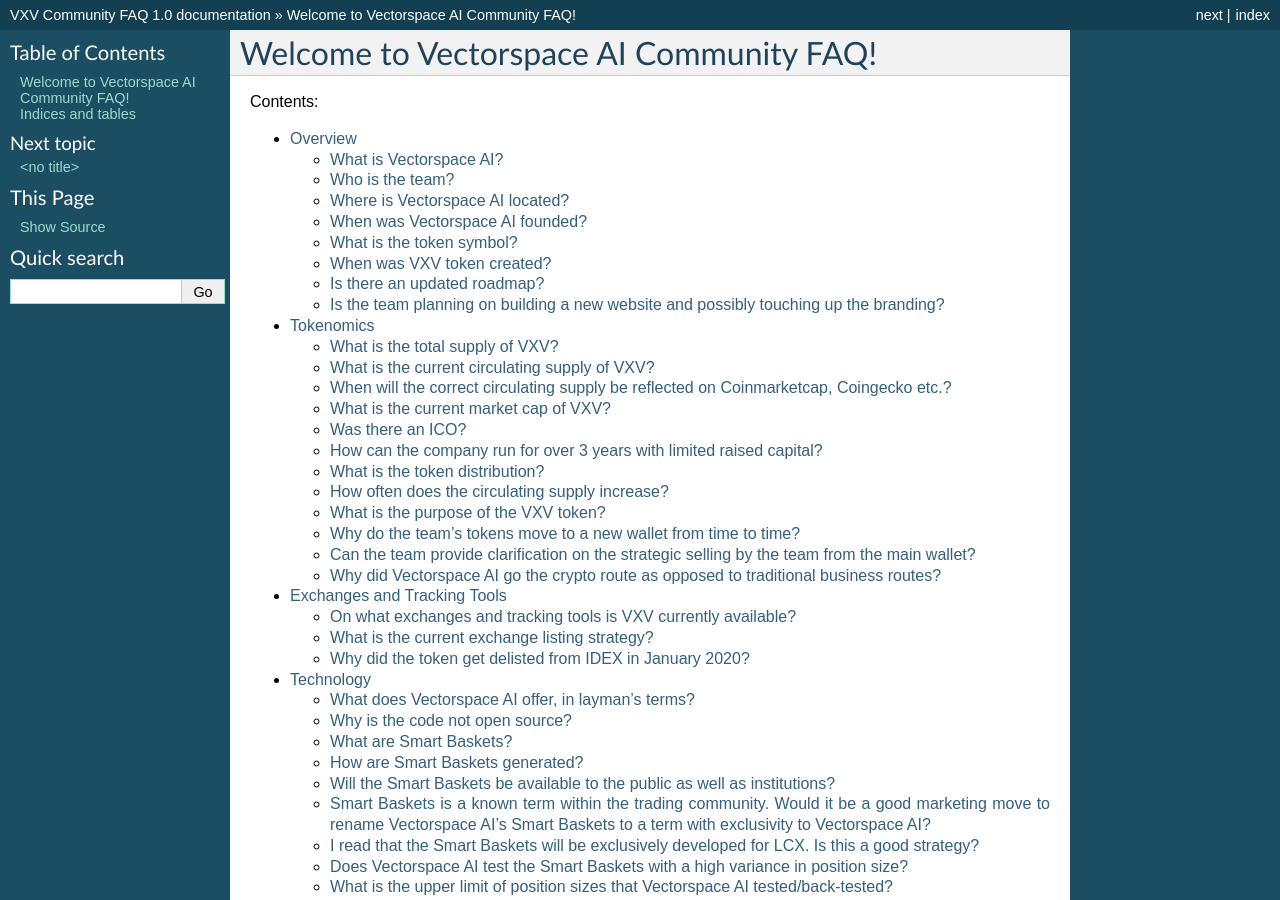
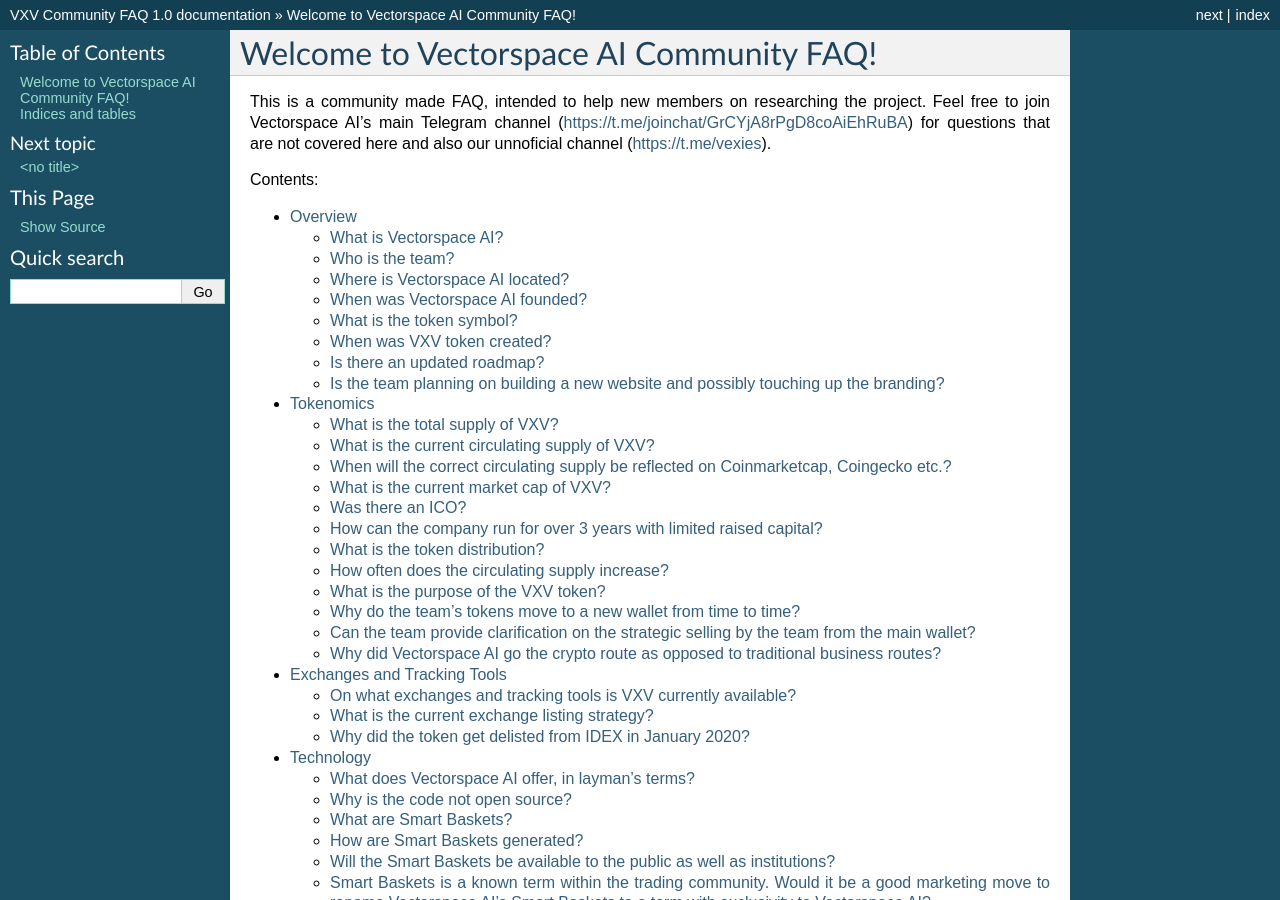
Before and after one commit to vxvfaq/vxvfaq, a Sphinx documentation site: the page built from docs/index.rst, in a window 1280 px wide and 900 px high. Built offline with Sphinx 7.4.7, drawn with Linux system fonts in a browser that asks for light colours.

Commit message:
Update index.rst

```diff
--- a/docs/index.rst
+++ b/docs/index.rst
@@ -5,6 +5,8 @@
 
 Welcome to Vectorspace AI Community FAQ!
 ==================================================
+
+This is a community made FAQ, intended to help new members on researching the project. Feel free to join Vectorspace AI's main Telegram channel (https://t.me/joinchat/GrCYjA8rPgD8coAiEhRuBA) for questions that are not covered here and also our unnoficial channel (https://t.me/vexies).
 
 Contents:
 
```
